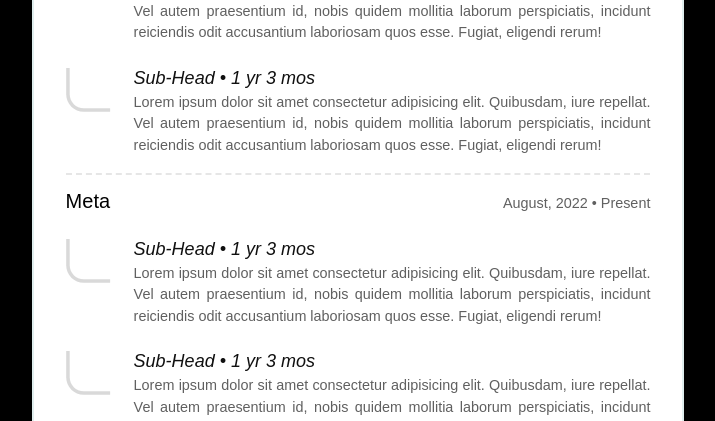
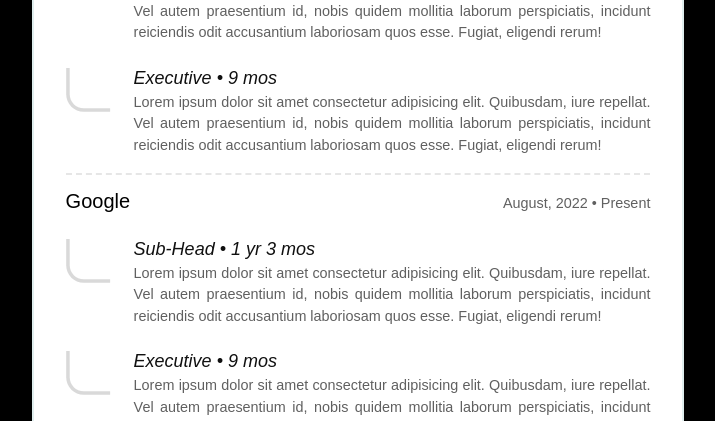
Before and after one commit to GDSC-NMIMS-MPSTME-Mumbai/campuslink, a Next.js app: page /cv in a window 1280 px wide. Shown: the part 175-596 px from the top of the page, without its empty margins (282-997 px from the left). Built offline with nearby package versions, Linux system fonts and the light colour scheme.

Commit message:
made the exp page dynamic

```diff
--- a/src/components/experience.tsx
+++ b/src/components/experience.tsx
@@ -1,17 +1,17 @@
-import React from 'react'
-import Org from './org'
+import React from 'react';
+import Org from './org';
 
 const Experience = () => {
     return (
         <div className="w-[87vw] bg-[#FFFF] mx-auto rounded-3xl font-mainFont border-[2px] border-[#E0EEEE] lg:w-[51vw]">
             <div className="px-6 py-5 lg:px-8 lg:py-7">
                 <h1 className="font-500 text-2xl text-[#101010] lg:text-3xl">Experience</h1>
-            <Org />
+                    <Org orgName="Meta" date="August, 2022 • Present" />
                 <div className="border-t-2 border-dashed border-[#C0C0C066] mt-4"></div>
-            <Org />
+                    <Org orgName="Google" date="August, 2022 • Present" />
             </div>
         </div>
-)
+    );
 }
 
-export default Experience
+export default Experience;
--- a/src/components/org.tsx
+++ b/src/components/org.tsx
@@ -1,17 +1,23 @@
 import React from 'react'
 import Position from './position'
 
-const Org = () => {
+interface OrgProps {
+  orgName: string;
+  date: string;
+}
+
+const Org: React.FC<OrgProps> = ({ orgName, date }) => {
+  let position = "";
   return (
     <>
     <div>
         <div className="flex justify-between content-between py-3 font-mainFont">
-            <h1 className="text-xl font-[400]">Meta</h1>
-            <h2 className="text-[0.89rem] text-[#606060] h-[1rem] self-center lg:text-[0.9rem] ">August, 2022 • Present</h2>
+            <h1 className="text-xl font-[400]">{orgName}</h1>
+            <h2 className="text-[0.89rem] text-[#606060] h-[1rem] self-center lg:text-[0.9rem] ">{date}</h2>
         </div>
         <div className="flex flex-col gap-5 justify-center content-center my-2">
-            <Position />
-            <Position />
+            <Position pos="Sub-Head • 1 yr 3 mos" description="Lorem ipsum dolor sit amet consectetur adipisicing elit. Quibusdam, iure repellat. Vel autem praesentium id, nobis quidem mollitia laborum perspiciatis, incidunt reiciendis odit accusantium laboriosam quos esse. Fugiat, eligendi rerum!" />
+            <Position pos="Executive • 9 mos" description="Lorem ipsum dolor sit amet consectetur adipisicing elit. Quibusdam, iure repellat. Vel autem praesentium id, nobis quidem mollitia laborum perspiciatis, incidunt reiciendis odit accusantium laboriosam quos esse. Fugiat, eligendi rerum!" />
         </div>
 
     </div>
--- a/src/components/position.tsx
+++ b/src/components/position.tsx
@@ -1,6 +1,11 @@
 import React from 'react';
 
-const Position = () => {
+interface OrgProps {
+  pos: string;
+  description: string;
+}
+
+const Position: React.FC<OrgProps> = ({pos,description}) => {
   return (
     <>
     <div className="flex gap-5">
@@ -8,9 +13,9 @@ const Position = () => {
       <div className="flex flex-col">
         <div className="flex gap-3">
           <img src="images/Arrow.svg" alt="" className='h-5 md:hidden '/>
-          <h1 className="text-[#101010] italic text-md lg:text-lg font-[400]">Sub-Head • 1 yr 3 mos</h1>
+          <h1 className="text-[#101010] italic text-md lg:text-lg font-[400]">{pos}</h1>
         </div>
-        <p className="text-[#606060] text-[0.89rem] lg:text-[0.9rem] text-justify">Lorem ipsum dolor sit amet consectetur adipisicing elit. Quibusdam, iure repellat. Vel autem praesentium id, nobis quidem mollitia laborum perspiciatis, incidunt reiciendis odit accusantium laboriosam quos esse. Fugiat, eligendi rerum!</p>
+        <p className="text-[#606060] text-[0.89rem] lg:text-[0.9rem] text-justify">{description}</p>
       </div>
     </div>
     </>
```
Lines whose indentation alone changed are shown as unchanged.
